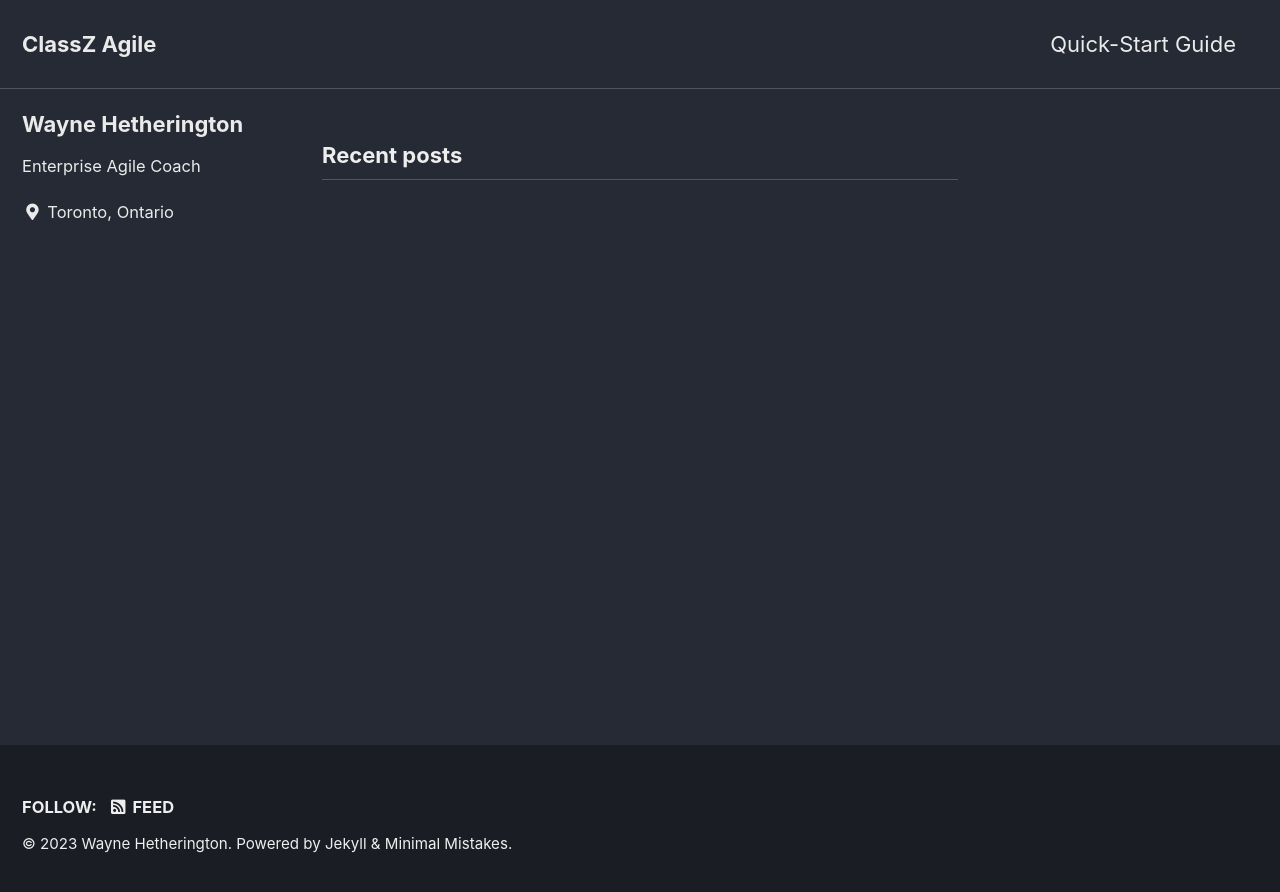
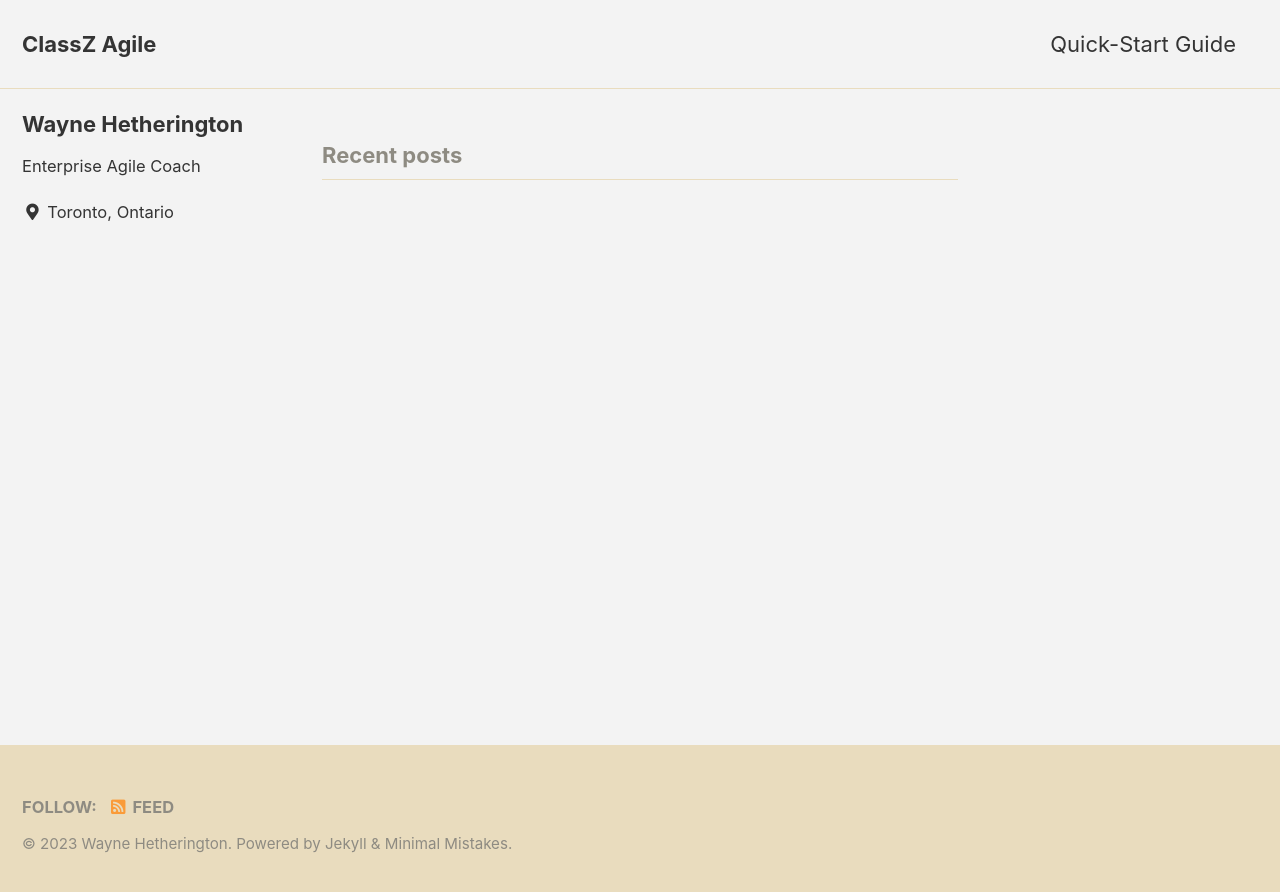
Before and after one commit to waynehet/classz.github.io, a Jekyll site: the page built from index.html, in a window 1280 px wide. Shown: the top 892 px of the page. Built offline with Jekyll 4.4.1, drawn with Linux system fonts in a browser that asks for light colours; cached includes are drawn as plain includes; the list of posts is cut into pages by our own code.

Commit message:
changing skin to dirt

```diff
--- a/_config.yml
+++ b/_config.yml
@@ -12,7 +12,7 @@
 
 # theme                  : "minimal-mistakes-jekyll"
 # remote_theme           : "mmistakes/minimal-mistakes"
-minimal_mistakes_skin    : "dark" #"default", "air", "aqua", "contrast", "dark", "dirt", "neon", "mint", "plum", "sunrise"
+minimal_mistakes_skin    : "dirt" #"default", "air", "aqua", "contrast", "dark", "dirt", "neon", "mint", "plum", "sunrise"
 
 # Site Settings
 locale                   : "en-US"
```
